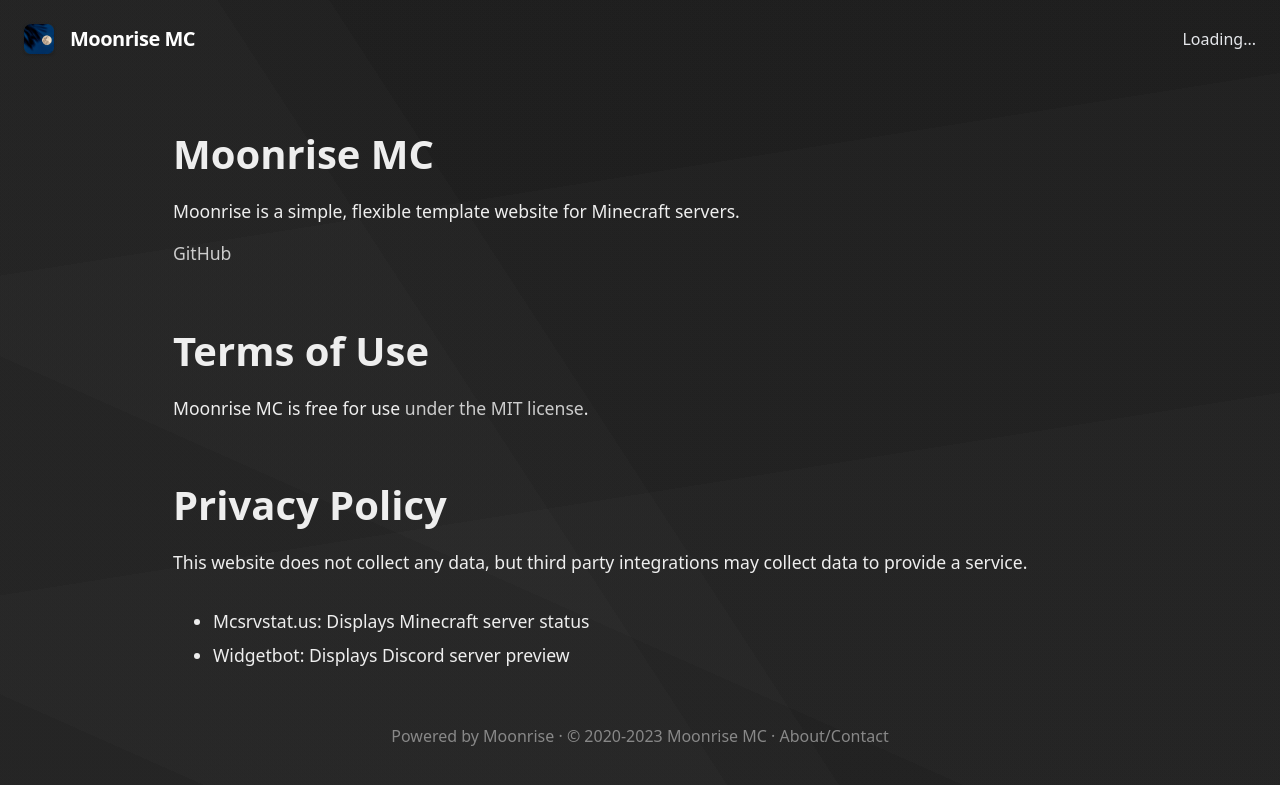
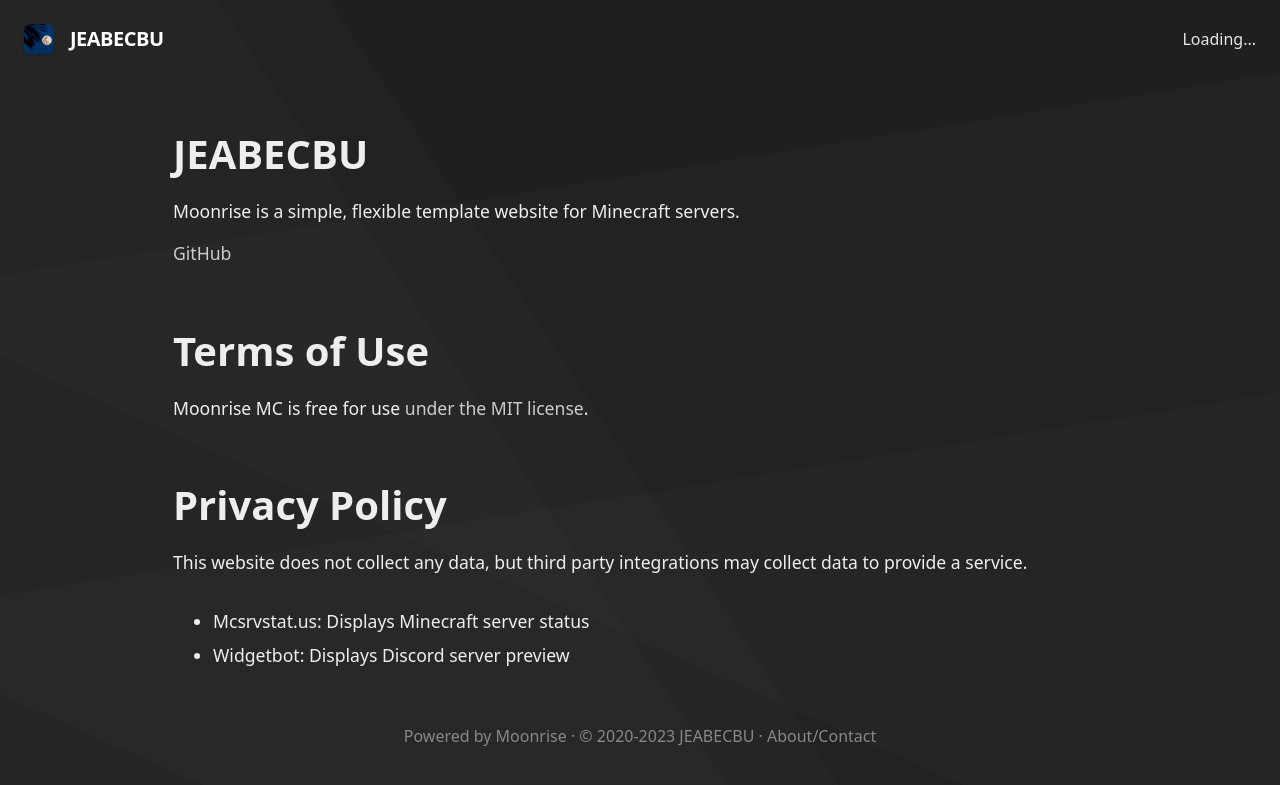
Before and after one commit to iakzs/mcserver, a Jekyll site: the page built from docs/about.md, in a window 1280 px wide. Shown: the top 785 px of the page. Built offline with Jekyll 4.4.1, drawn with Linux system fonts in a browser that asks for light colours; our own code applies the rules of GitHub Pages for plain Markdown files.

Commit message:
Update _config.yml

```diff
--- a/docs/_config.yml
+++ b/docs/_config.yml
@@ -1,8 +1,8 @@
 # Set this website's info
 # Change "coffeebank" to your GitHub username
 # Change "moonrise" to your repository name
-url: "https://coffeebank.github.io"
-baseurl: "/moonrise"
+url: "https://iakzs.github.io"
+baseurl: "/mcserver"
 siteIcon: /media/android-chrome-192x192.png
 siteYear: 2020
 siteFooterlink: /about
@@ -11,16 +11,16 @@ showinSearchEngines: true
 
 
 # Set basic server info
-serverName: Moonrise MC
+serverName: JEABECBU
 serverDescription: A Minecraft server where we have lots of fun!
-serverIP: 31.41.59.26:5358
+serverIP: jeabecbu.aternos.me
 useBedrockForOnlineStatus: false
 
 
 # Discord information
 discordInvite: https://discord.gg/minecraft
-discordServerID: 299881420891881473
-discordChannelID: 450428756855750666
+discordServerID: 971896047871873034
+discordChannelID: 1077737829343432745
 
 
 # # Navbar Links at the top of the page (uncomment "siteNav" to use)
```
